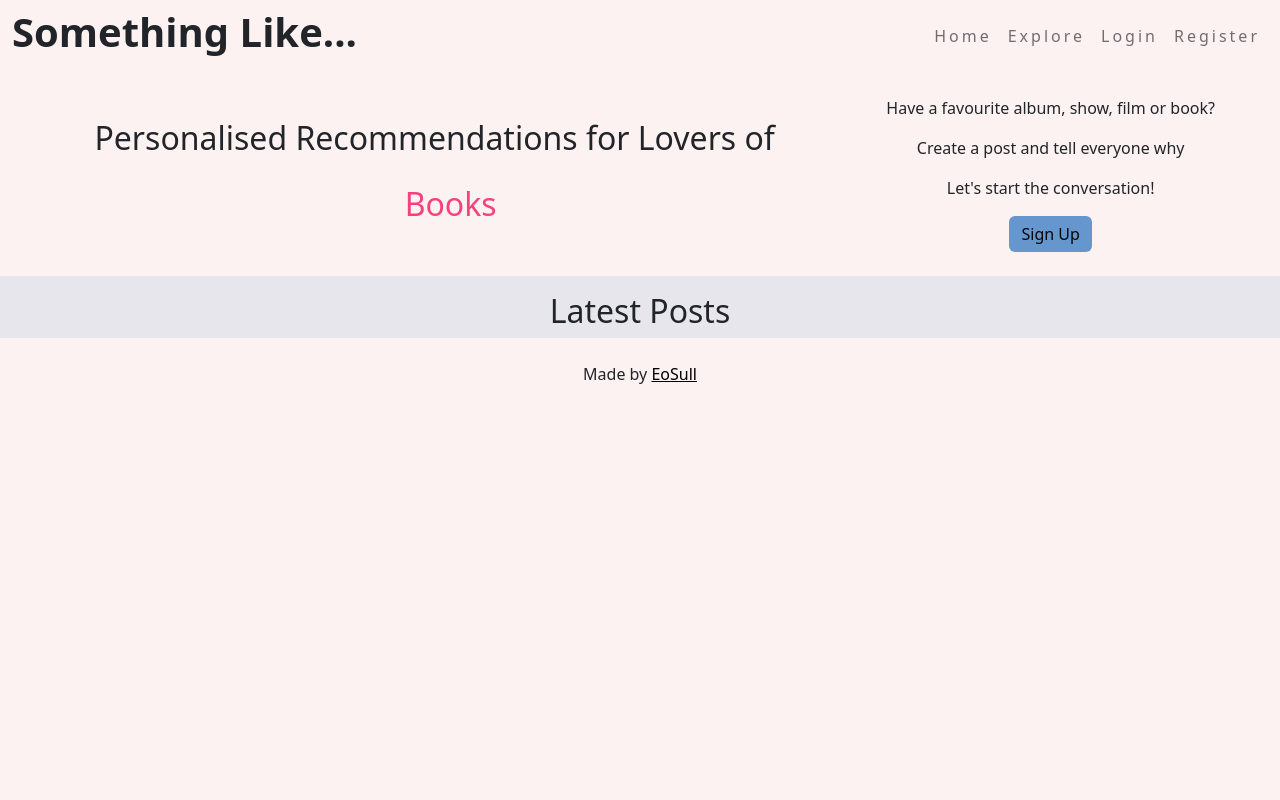
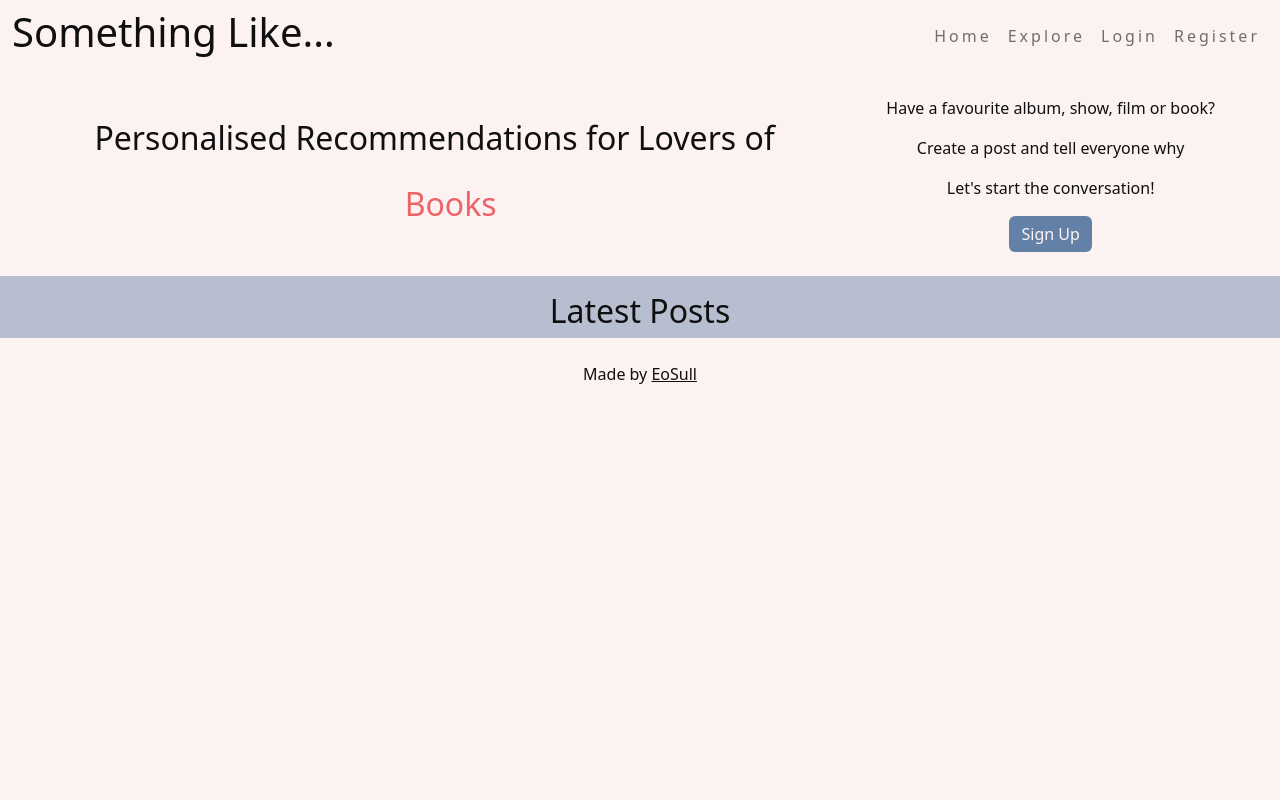
Before and after one commit to eosull/Something-Like, a Django app: page / in a window 1280 px wide. Run offline with Django 4.2, Linux system fonts and the light colour scheme; data that the repository does not hold is empty.

Commit message:
feat:add color scheme, layout and font styling

```diff
--- a/static/css/style.css
+++ b/static/css/style.css
@@ -1,15 +1,25 @@
 :root{
     --line-height: 2em;
+    --white: #fdf2f2;
+    --grey: #a8a4a464;
+    --black: #100f0f;
+    --d-blue: #6381A6;
+    --d-blue-opaque: #6381a674;
+    --l-blue: #66B6AF;
+    --green: #EDDA68;
+    --orange: #D78649;
+    --red: #EC6369;
+
 }
 /* Base Template and sitewide styling */
 
 body {
     font-weight: 200;
-    background-color: #fdf2f2;
+    color: var(--black);
+    background-color: var(--white);
 }
 
 .logo {
-    font-weight: 700;
 }
 
 .navbar-nav {
@@ -22,14 +32,14 @@ body {
 }
 
 .account-nav-link {
-    color: #000000;
+    color: var(--black);
     text-decoration: underline;
 }
 
 .btn-primary {
-    color: #060606;
+    color: var(--white);
     font-weight: 300;
-    background-color: #6596cd;
+    background-color: var(--d-blue);
     border: none;
 }
 
@@ -38,11 +48,11 @@ body {
 }
 
 .btn-primary:hover {
-    background-color: #4a89d1;
+    background-color: var(--d-blue-opaque);
 }
 
 .btn-danger:hover {
-    color: #000000;
+    color: var(--black)
 }
 
 /* Index Looping rolodex effect.
@@ -94,33 +104,33 @@ https://codepen.io/orchard/pen/LoNdQZ?page=1 */
 /* Post Preview Cards */
 
 .Music-post{
-    color: #4266f5;
+    color: var(--l-blue);
 }
 
 .Tv-post{
-    color: #f5c542;
+    color: var(--green);
 }
 
 .Test-post{
-    color: #42f5b6;
+    color: var(--d-blue);
 }
 
 .Films-post{
-    color: #f56342;
+    color: var(--orange);
 }
 
 .Books-post{
-    color: #f5427e;
+    color: var(--red);
 }
 
 /* Landing Page styling */
 
 .latest-post-section {
-    background-color: #6596cd23;
+    background-color: var(--d-blue-opaque);
 }
 
 .landing-card {
-    background-color: #fdf2f2;
+    background-color: var(--white);
     border: none;
 }
 
@@ -138,7 +148,7 @@ https://codepen.io/orchard/pen/LoNdQZ?page=1 */
 .post-profile-img p {
     position: absolute;
     margin: 15px;
-    color: white;
+    color: var(--white);
 }
 
 .post-details {
@@ -151,22 +161,22 @@ https://codepen.io/orchard/pen/LoNdQZ?page=1 */
 }
 
 .new-post-form-container {
-    background-color: #bbb7b78d;
+    background-color: var(--d-blue-opaque);
     padding: 50px;
     border-radius: 10px;
 }
 
 .new-post-form-inputs {
-    background-color: #6596cd49;
+    background-color: var(--white);
     border-radius: 10px;
     border: none;
     margin: 20px auto 20px auto;
-    box-shadow: 0 0 5px 1px #6596cd;
+    box-shadow: 0 0 5px 1px var(--l-blue);
 }
 
 .comment-form-input {
     border: none;
-    background-color: #85858520;
+    background-color: var(--grey);
 }
 
 /* Explore Filter Form */
--- a/templates/account/login.html
+++ b/templates/account/login.html
@@ -8,7 +8,7 @@
 {% block content %}
 <div class="container-fluid">
   <div class="row">
-    <div class="col-md-8 offset-md-2 mt-4">
+    <div class="col-md-8 offset-md-2 mt-4 text-center">
       <h3>{% trans "Sign In" %}</h3>
 
       <p>{% blocktrans %}Welcome Back. If you don't have an account then
--- a/templates/account/signup.html
+++ b/templates/account/signup.html
@@ -10,7 +10,7 @@
 
 <div class="container-fluid">
   <div class="row justify-content-center">
-    <div class="col-md-8 offset-md-2 mt-4">
+    <div class="col-md-8 mt-4 text-center">
       <h1>{% trans "Sign Up" %}</h1>
 
       <p>{% blocktrans %}Already have an account? Then please <a class="account-nav-link" href="{{ login_url }}">sign in</a>.{% endblocktrans %}
--- a/templates/base.html
+++ b/templates/base.html
@@ -8,7 +8,7 @@
     <meta name="viewport" content="width=device-width, initial-scale=1.0">
     <link rel="preconnect" href="https://fonts.googleapis.com">
     <link rel="preconnect" href="https://fonts.gstatic.com" crossorigin>
-    <link href="https://fonts.googleapis.com/css2?family=Roboto+Mono:wght@100;300;500;700&display=swap" rel="stylesheet">
+    <link href="https://fonts.googleapis.com/css2?family=IBM+Plex+Sans&family=IBM+Plex+Sans+Condensed&display=swap" rel="stylesheet">
     <link rel="stylesheet" href="https://cdn.jsdelivr.net/npm/bootstrap@5.2.3/dist/css/bootstrap.min.css" integrity="sha384-rbsA2VBKQhggwzxH7pPCaAqO46MgnOM80zW1RWuH61DGLwZJEdK2Kadq2F9CUG65" crossorigin="anonymous">
     <script src="https://cdn.jsdelivr.net/npm/bootstrap@5.2.3/dist/js/bootstrap.min.js" integrity="sha384-cuYeSxntonz0PPNlHhBs68uyIAVpIIOZZ5JqeqvYYIcEL727kskC66kF92t6Xl2V" crossorigin="anonymous"></script>
     <link rel="stylesheet" href="{% static 'css/style.css' %}">
```
Also changed, not shown: README.md.
